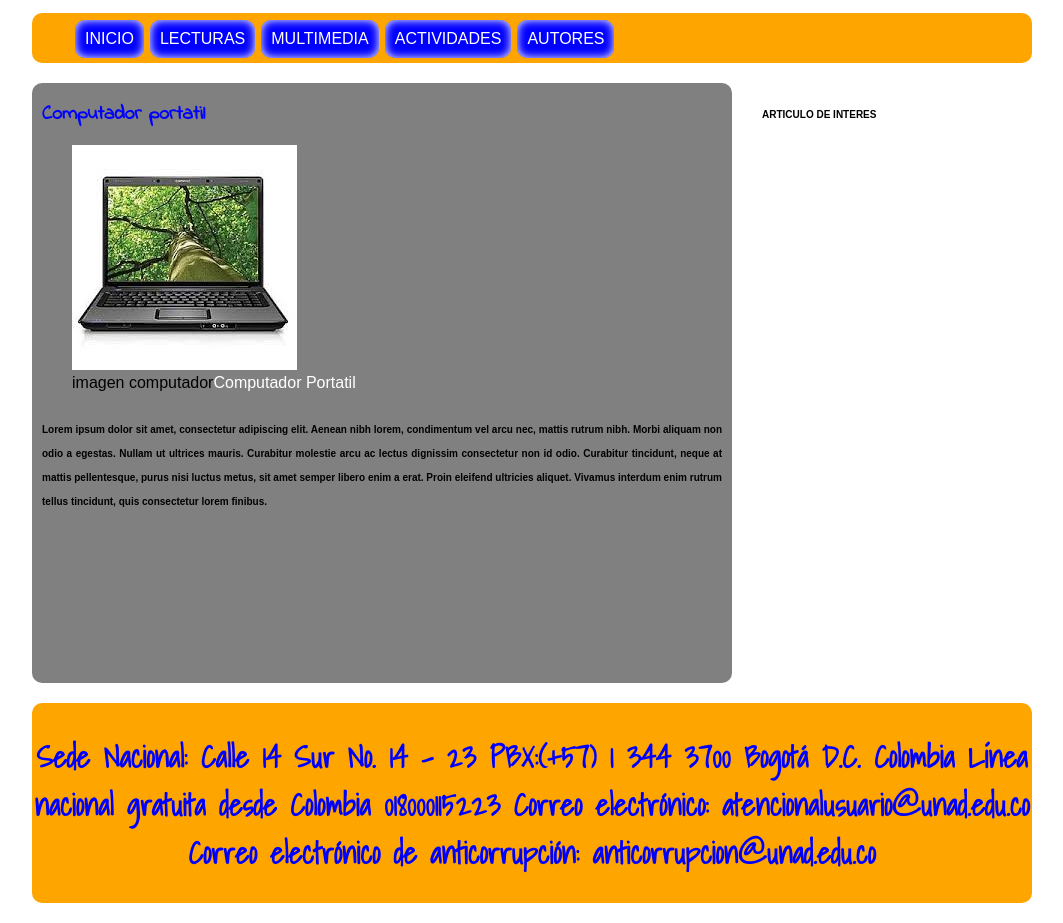
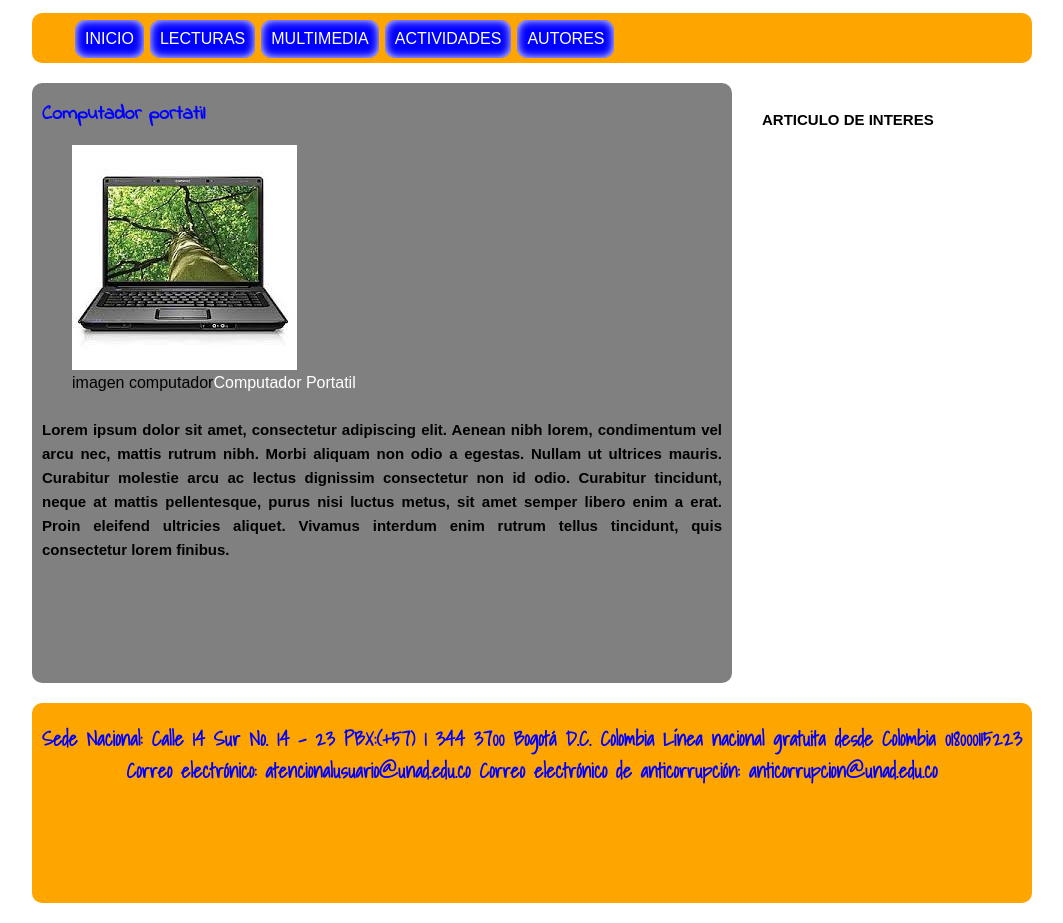
Before and after one commit to Daniel8396/Actividad-2, a plain HTML site: page index.html in a window 1280 px wide. Shown: the part 168-1091 px from the top of the page, without its empty margins (108-1171 px from the left). Drawn offline with Linux system fonts and the light colour scheme.

Commit message:
Mod14
modificacion 14

```diff
--- a/css/style.css
+++ b/css/style.css
@@ -38,7 +38,7 @@ text-align: left;
 h3{
 font-family: 'Shadows Into Light', cursive;;
 color: blue;
-font-size: 30px;
+font-size: 20px;
 text-align: center;
 }
 
@@ -103,7 +103,7 @@ margin-bottom: 20px;
 
 p{
 
-	font-size: 10px;
+	font-size: 15px;
 	font-weight: bolder;
 	line-height: 24px;
 	padding: 10px;
```
